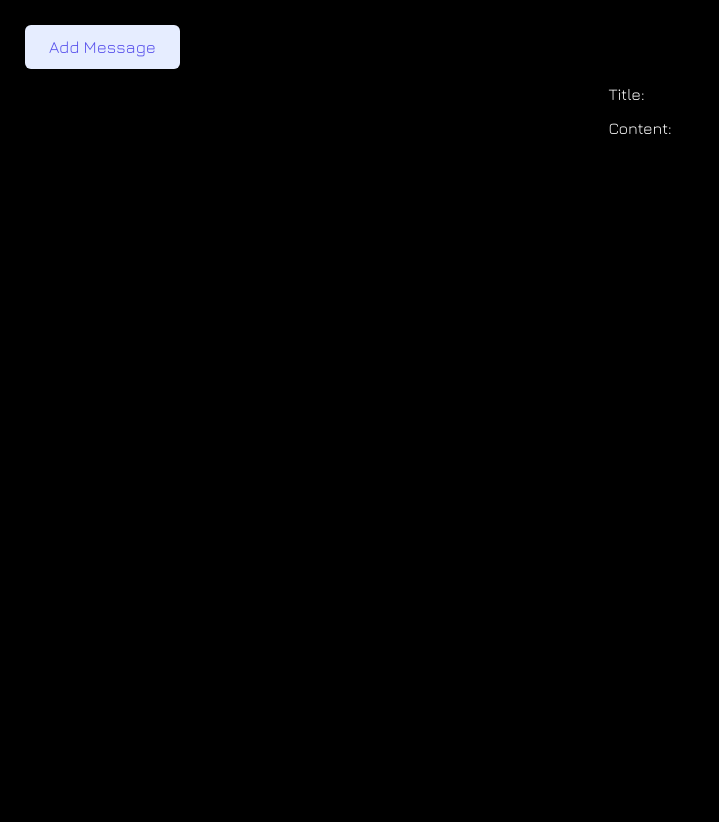
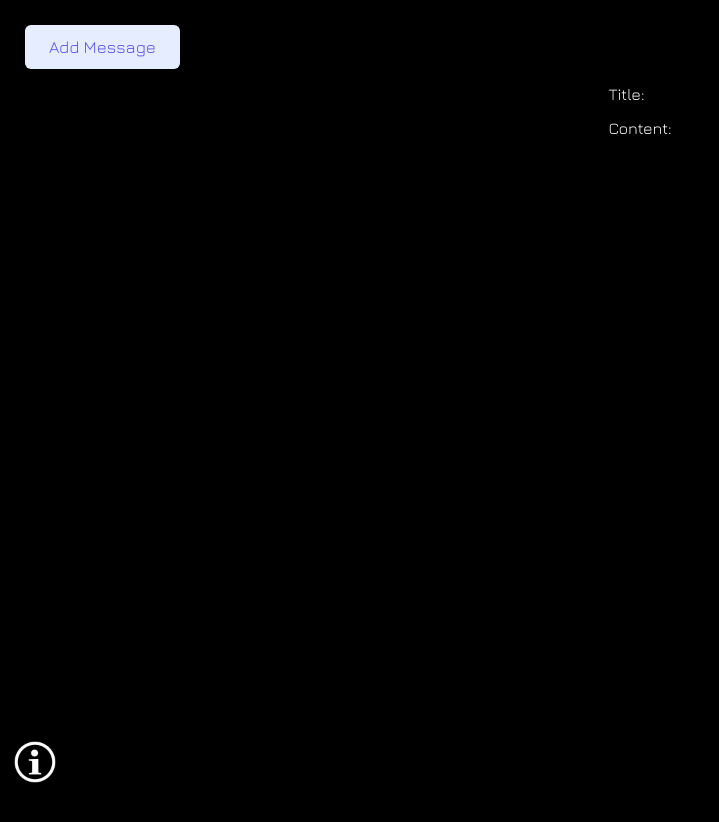
Before and after one commit to WilliamMasoen/birthday_cake, a React (Vite) app: page / in a window 1280 px wide. Shown: the top 822 px of the page, without its empty margins (0-719 px from the left). Built offline with nearby package versions, Linux system fonts and the light colour scheme.

Commit message:
Added footer container

```diff
--- a/src/components/AddTextContainer.tsx
+++ b/src/components/AddTextContainer.tsx
@@ -1,5 +1,5 @@
 import "../styles/AddTextContainer.css";
-import { useState } from "react";
+// import { useState } from "react";
 
 // Things to improve:
 // - Only change caption upon submission
--- a/src/components/FooterContainer.tsx
+++ b/src/components/FooterContainer.tsx
@@ -0,0 +1,28 @@
+import "../styles/FooterContainer.css";
+import infoIcon from "../assets/images/info.png";
+
+function FooterContainer() {
+  const visitCount = 0;
+
+  return (
+    <>
+      <div className="footer-container">
+        <div className="image-container">
+          <img src={infoIcon} alt="" className="info-icon" />
+        </div>
+
+        <div className="info-container">
+          <p>
+            Build by{" "}
+            <a href="https://www.aliantomasoen.com" target="_blank">
+              Alianto Masoen
+            </a>
+          </p>
+          <p>{visitCount} visits</p>
+        </div>
+      </div>
+    </>
+  );
+}
+
+export default FooterContainer;
--- a/src/pages/Home.tsx
+++ b/src/pages/Home.tsx
@@ -1,6 +1,7 @@
 import "../styles/Home.css";
 import AddTextButton from "../components/AddTextButton";
 import AddTextContainer from "../components/AddTextContainer";
+import FooterContainer from "../components/FooterContainer";
 import { useState } from "react";
 
 function Home() {
@@ -71,7 +72,12 @@ function Home() {
         </div>
       </div>
 
-      <div className="bottom-container">{/* Footer Button */}</div>
+      <div className="bottom-container">
+        {/* Footer Button */}
+        <div>
+          <FooterContainer />
+        </div>
+      </div>
     </>
   );
 }
--- a/src/styles/FooterContainer.css
+++ b/src/styles/FooterContainer.css
@@ -0,0 +1,37 @@
+.footer-container {
+    position: fixed;
+    bottom:0%;
+    margin: 0 0 10px 10px;
+    padding: 80px 180px 0 0;
+    /* border: 2px solid red; */
+}
+
+.image-container {
+    /* border: 2px solid red; */
+    padding: 30px 30px 0 0;
+}
+
+.info-icon {
+    width: 50px;
+    height: auto;
+}
+
+.info-container {
+    display: none;
+    position: absolute;
+    top: 0;
+    right: 0;
+    padding: 10px;
+    border: 1px solid #ccc;
+    box-shadow: 0 4px 8px rgba(255, 255, 255, 0.1);
+    background-color: white;
+}
+
+.image-container:hover + .info-container {
+    display: block;
+    cursor: pointer;
+}
+
+.info-container:hover {
+    display: block;
+}
```
Also changed, not shown: src/assets/images/info.png (added).
